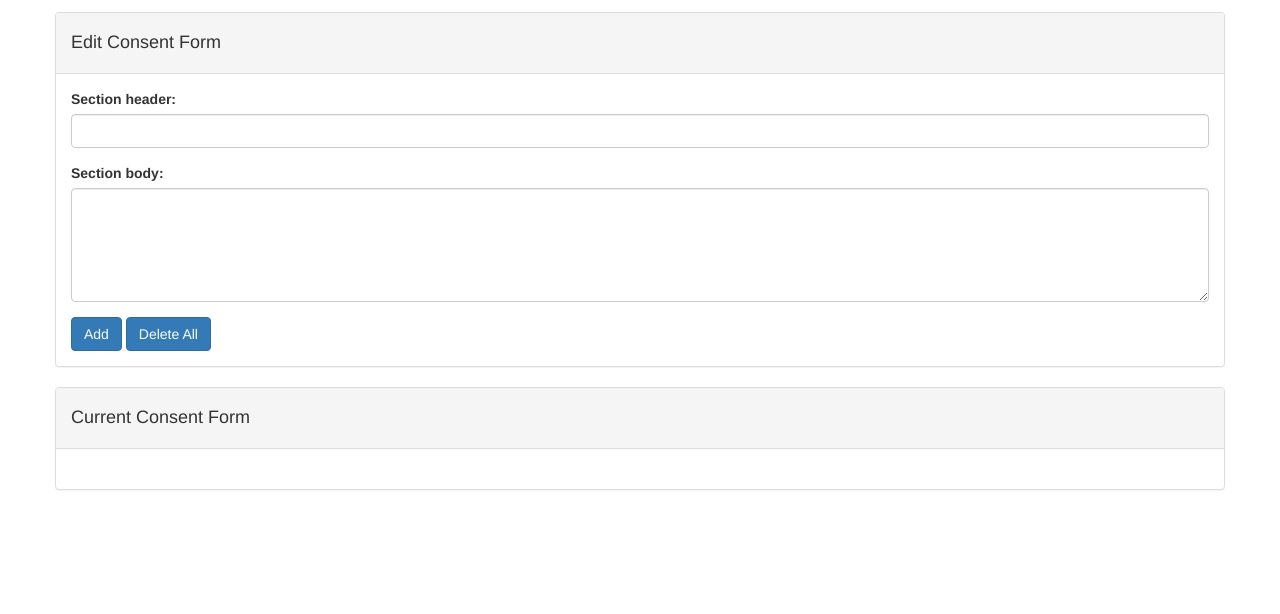
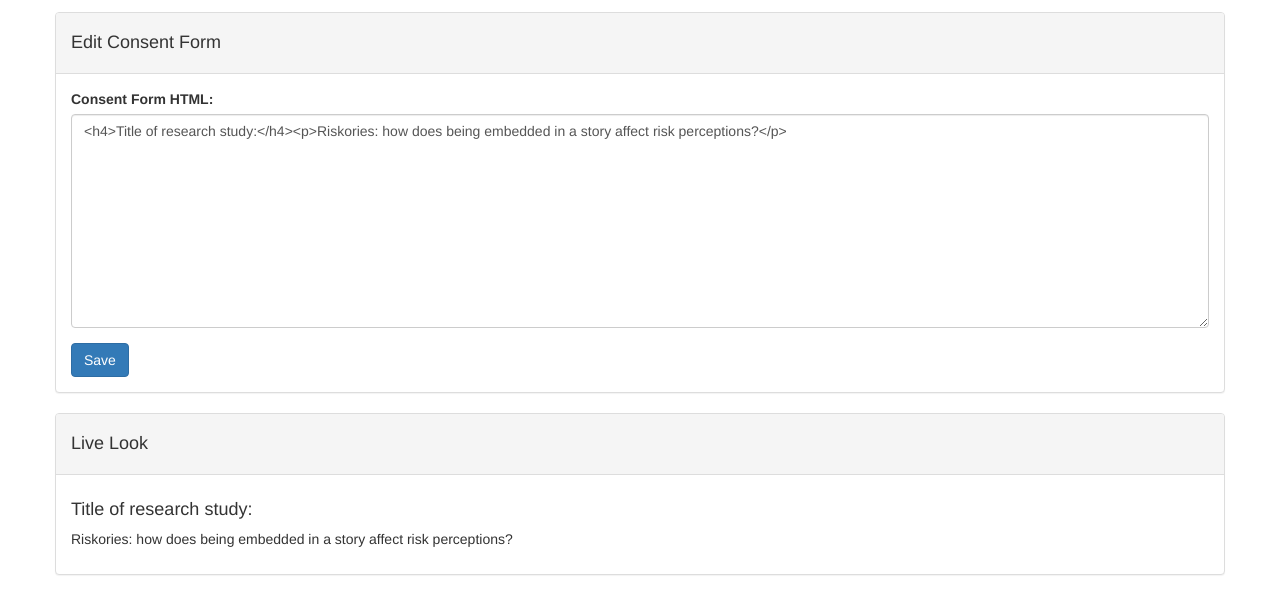
Before and after one commit to mrrboto/Riskories, a PHP site: page /consent/editConsentForm.php in a window 1280 px wide. Shown: the part 60-674 px from the top of the page. Run offline with PHP 8.4, Linux system fonts and the light colour scheme; data comes from the database, SQL or seed files in the repository; data that the repository does not hold is empty; some libraries are stand-ins or nearby versions.

Commit message:
Updated edit consent form feature

```diff
--- a/consent/editConsentForm.php
+++ b/consent/editConsentForm.php
@@ -62,24 +62,11 @@ include('../db/db.php');
                 <div class="panel-heading"><h4>Edit Consent Form</h4></div>
                   <div class="panel-body">
                       <form method="post">
-                            <!--<div class="form-group">
-                                <label for="consentFormTitle">Consent form title: </label>
-                                <input name="title" type="text" class="form-control">
-                            </div>-->
-                            <!--<div class="form-group">
-                                <label for="sectionNumber">Section number: </label>
-                                <input name="sectionNumber" type="number" class="form-control">
-                            </div>-->
                             <div class="form-group">
-                                <label for="consentFormSectionHeader">Section header: </label>
-                                <input name="header" type="text" class="form-control">
+                                <label for="consentFormHTML">Consent Form HTML: </label>
+                                <textarea id="consentFormTextArea" name="consentFormHTML" class="form-control" rows="10" oninput="textAreaChanged()"></textarea>
                             </div>
-                            <div class="form-group">
-                                <label for="consentFormBody">Section body: </label>
-                                <textarea name="body" class="form-control" rows="5"></textarea>
-                            </div>
-                            <button type="submit" name="add" class="btn btn-primary">Add</button>
-                            <button type="submit" name="delete" class="btn btn-primary">Delete All</button> <!-- button type="submit|button|reset" -->
+                            <button type="submit" name="save" class="btn btn-primary">Save</button> <!-- button type="submit|button|reset" -->
                       </form>
                 </div>
             </div>
@@ -91,45 +78,43 @@ include('../db/db.php');
 
         <div class="row">
             <div class="panel panel-default">
-                <div class="panel-heading"><h4>Current Consent Form</h4></div>
+                <div class="panel-heading"><h4>Live Look</h4></div>
                 <div class="panel-body" id="storedConsentForm">
-
                 </div>
             </div>
         </div>
 
     </div>
 
+    <script type="text/javascript">
+        // Script to update live HTML
+        function textAreaChanged() {
+            console.log("Event called");
+            // Access text area value
+            var textAreaValue = document.getElementById('consentFormTextArea').value;
+            // Update html
+            var liveHTML = document.getElementById('storedConsentForm');
+            liveHTML.innerHTML = textAreaValue;
+        }
+    </script>
+
+
     <?php
-        // Grab current consent form
+        /// Grab current consent form
         $sql = 'SELECT * FROM consentForm';
         $result = mysqli_query($db, $sql);
 
         echo "<script type=\"text/javascript\">";
-        //echo "var consentDiv = document.getElementById(\"storedConsentForm\");";
-        echo "var consentDiv = document.getElementById(\"storedConsentForm\");";
-        foreach ($result as $row) {
-            //printf('%u: ', htmlspecialchars($row['sectionNumber']));
-            //printf('<h4>%s</h4>', htmlspecialchars($row['header']));
-            //printf('<p>%s</p>', htmlspecialchars($row['body']));
-
-            echo "var h4 = document.createElement(\"h4\");";
-            printf("var headerText = document.createTextNode(\"%s\");", htmlspecialchars($row['header']));
-            echo "var p = document.createElement(\"p\");";
-            printf("var pText = document.createTextNode(\"%s\");", htmlspecialchars($row['body']));
-
-            // Add text to tags
-            echo "h4.appendChild(headerText);";
-            echo "p.appendChild(pText);";
-
-            // Add tags to div
-            echo "consentDiv.appendChild(h4);";
-            echo "consentDiv.appendChild(p);";
+        // Grab string from database and put into text area and stored consent form div
+        echo "var consentTextArea = document.getElementById(\"consentFormTextArea\");";
+        echo "var storedConsentDiv = document.getElementById(\"storedConsentForm\");";
+        foreach($result as $row) {
+            printf("consentTextArea.value = '%s';", $row['html']);
+            printf("storedConsentDiv.innerHTML = '%s';", $row['html']);
         }
         echo "</script>";
 
         mysqli_close($db);
-
     ?>
 
     <?php
@@ -140,20 +125,13 @@ include('../db/db.php');
             die('Could not connect: ' . mysqli_error($db). "\n\nHave you run the install.php script yet?");
         }
 
-        /*echo "<script type=\"text/javascript\">";
-        echo "console.log('Testing1');";
-        echo "</script>";*/
-
-        // If Delete all pressed empty the consentForm table
+        /*// If Delete all pressed empty the consentForm table
         if (isset($_POST['delete']))
         {
             mysqli_query($db, "TRUNCATE TABLE consentForm;");
             echo "<script type=\"text/javascript\">";
             echo "console.log('Delete pressed');";
-            //echo "window.location.reload();"; // BAD
             echo "</script>";
-            //$db = mysqli_connect($config['db_host'], $config['db_user'], $config['db_pass'], $config['db_data']);
-            //loadForm($db);
             // remove any previous message then notify user of update
             echo "<script type=\"text/javascript\">";
             echo "var alert = document.getElementById(\"consentUpdateAlert\");";
@@ -170,18 +148,15 @@ include('../db/db.php');
             echo "div.appendChild(divText);";
             echo "alert.appendChild(div);";
             echo "</script>";
-        }
+        }*/
 
-        // If add is pressed reload the page
+        /*// If add is pressed
         if(isset($_POST['add']))
         {
             // Refresh the page to update results
             echo "<script type=\"text/javascript\">";
             echo "console.log('Add pressed');";
-            //echo "window.location.reload();"; // BAD
             echo "</script>";
-            //$db = mysqli_connect($config['db_host'], $config['db_user'], $config['db_pass'], $config['db_data']);
-            //loadForm($db);
             // remove any previous message then notify user of update
             echo "<script type=\"text/javascript\">";
             echo "var alert = document.getElementById(\"consentUpdateAlert\");";
@@ -198,97 +173,36 @@ include('../db/db.php');
             echo "div.appendChild(divText);";
             echo "alert.appendChild(div);";
             echo "</script>";
-        }
-
-        function loadForm($db) {
-
-            if (!$db)
-            {
-                die('Could not connect: ' . mysqli_error($db). "\n\nHave you run the install.php script yet?");
-            }
-
-            // Grab current consent form
-            $sql = 'SELECT * FROM consentForm';
-            $result = mysqli_query($db, $sql);
-
-            echo "<script type=\"text/javascript\">";
-            //echo "var consentDiv = document.getElementById(\"storedConsentForm\");";
-            echo "var consentDiv = document.getElementById(\"storedConsentForm\");";
-            foreach ($result as $row) {
-                //printf('%u: ', htmlspecialchars($row['sectionNumber']));
-                //printf('<h4>%s</h4>', htmlspecialchars($row['header']));
-                //printf('<p>%s</p>', htmlspecialchars($row['body']));
-
-                echo "var h4 = document.createElement(\"h4\");";
-                printf("var headerText = document.createTextNode(\"%s\");", htmlspecialchars($row['header']));
-                echo "var p = document.createElement(\"p\");";
-                printf("var pText = document.createTextNode(\"%s\");", htmlspecialchars($row['body']));
-
-                // Add text to tags
-                echo "h4.appendChild(headerText);";
-                echo "p.appendChild(pText);";
-
-                // Add tags to div
-                echo "consentDiv.appendChild(h4);";
-                echo "consentDiv.appendChild(p);";
-            }
-            echo "</script>";
-        mysqli_close($db);
-
-        }
+        }*/
     ?>
 
     <?php
-    //if (isset($_POST["header"]) && isset($_POST["body"])) {
-        // isset vs. empty()..
-        //echo $_POST["title"];
-        /*echo $_POST["sectionNumber"];
-        echo "<br>";
-        echo $_POST["header"];
-        echo "<br>";
-        echo $_POST["body"];*/
-        //echo "<p>Test run<p>";
-    //}
-
-    $sectionNumber = 0;
-    $header = "";
-    $body = "";
+    $consentHTML = "";
     $ok = true;
 
-    if ($_SERVER["REQUEST_METHOD"] == "POST" && isset($_POST["header"]) && isset($_POST["body"])) {
-        // Check if title empty
-        /*if (empty($_POST["sectionNumber"])) {
+    // If save is pressed..
+    if ($_SERVER["REQUEST_METHOD"] == "POST" && isset($_POST['save'])) {
+
+        // Testing
+        echo "<script type=\"text/javascript\">";
+        echo "console.log('Save pressed');";
+        echo "</script>";
+
+        // Check if empty
+        if (empty($_POST["consentFormHTML"])) {
             // error
             $ok = false;
         }
         else {
-            $sectionNumber = test_input($_POST["sectionNumber"]);
-        }*/
-
-        // Check if header1 empty
-        if (empty($_POST["header"])) {
-            // error
-            $ok = false;
-        }
-        else {
-            $header = test_input($_POST["header"]);
-        }
-
-        // Check if body1 empty
-        if (empty($_POST["body"])) {
-            // error
-            $ok = false;
-        }
-        else {
-            $body = test_input($_POST["body"]);
+            //$consentHTML = test_input($_POST["consentFormHTML"]);
+            $consentHTML = $_POST["consentFormHTML"];
+            echo "<script type=\"text/javascript\">";
+            printf("console.log('%s');", $consentHTML);
+            echo "</script>";
         }
 
         // Update database
         if($ok) {
-            /*$sql = sprintf("UPDATE ConsentForm SET Title='%s', Header1='%s', Body1='%s'",
-              mysqli_real_escape_string($db, $title),
-              mysqli_real_escape_string($db, $header1),
-              mysqli_real_escape_string($db, $body1));*/
             $db = mysqli_connect($config['db_host'], $config['db_user'], $config['db_pass'], $config['db_data']);
 
             if (!$db)
@@ -296,22 +210,36 @@ include('../db/db.php');
                 die('Could not connect: ' . mysqli_error($db). "\n\nHave you run the install.php script yet?");
             }
 
-            $sql = sprintf("INSERT INTO consentForm (sectionNumber, header, body) VALUES ('%u', '%s', '%s')", $sectionNumber, $header, $body);
+            // Drop previous entries
+            mysqli_query($db, "TRUNCATE TABLE consentForm;");
 
-            // $sql = "INSERT INTO MyGuests (firstname, lastname, email)
-            // VALUES ('John', 'Doe', 'john@example.com')";
+            $sql = sprintf("INSERT INTO consentForm (html) VALUES ('%s')", $consentHTML);
 
             mysqli_query($db, $sql);
-
-            //echo "<p>Form submitted<p>"; // for testing
 
             // Close connection to database
             mysqli_close($db);
 
-            /*// Refresh the page to update results
+            // Refresh the page to update results..
+
+            // Notify user of update
             echo "<script type=\"text/javascript\">";
-            echo "window.location.reload();";
-            echo "</script>";*/
+            echo "var alert = document.getElementById(\"consentUpdateAlert\");";
+            echo "while (alert.hasChildNodes()) {
+                alert.removeChild(alert.lastChild);
+            }";
+            echo "var div = document.createElement(\"div\");";
+            echo "div.setAttribute(\"class\", \"alert alert-success\");";
+            echo "var strongTag = document.createElement(\"strong\");";
+            echo "var strongText = document.createTextNode(\"Success: \");";
+            echo "strongTag.appendChild(strongText);";
+            echo "var divText = document.createTextNode(\"Form updated. Please refresh page to see results.\");";
+            echo "div.appendChild(strongTag);";
+            echo "div.appendChild(divText);";
+            echo "alert.appendChild(div);";
+            echo "</script>";
+
+
         }
     }
 
```
Also changed, not shown: consent/consentform.php (+18 -0 lines), login/login.php (+38 -0 lines), sql/riskories.sql (+1 -2 lines).
